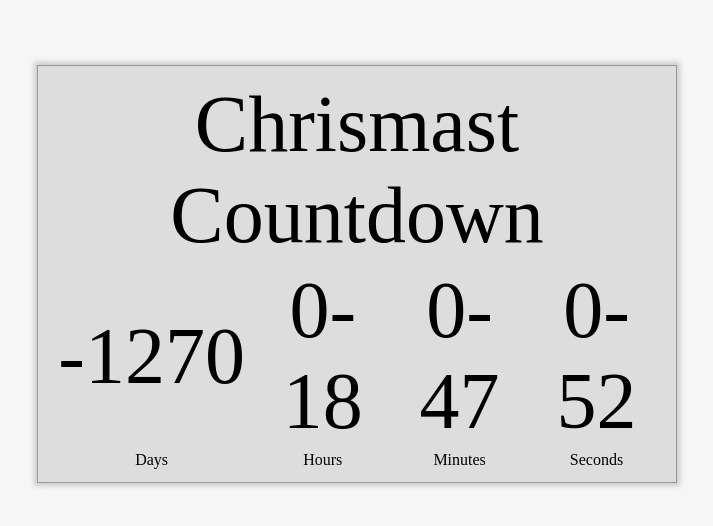
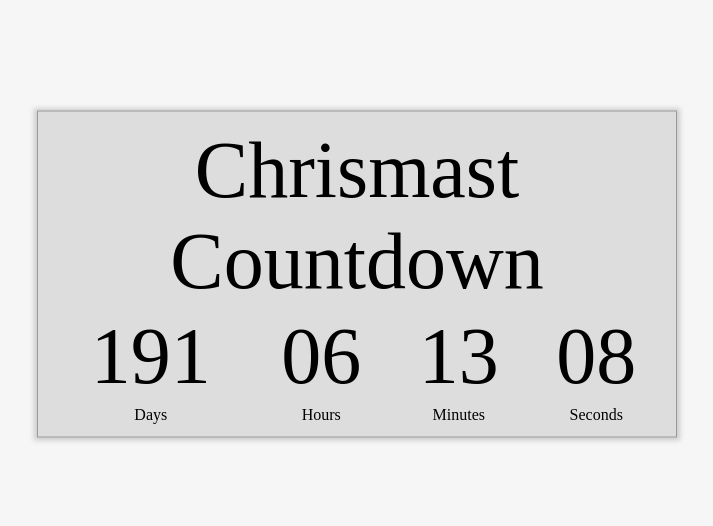
Before and after one commit to vincentiusronalto/chrismast-countdown, a plain HTML site: page index.html in a window 1280 px wide. Shown: the part 126-652 px from the top of the page, without its empty margins (283-996 px from the left). Drawn offline with Linux system fonts and the light colour scheme.

Commit message:
Update index.html

```diff
--- a/index.html
+++ b/index.html
@@ -44,7 +44,7 @@
 
 			function countdown(){
 				var now = new Date();
-				var eventDate = new Date(2017, 11, 25);
+				var eventDate = new Date(2021, 11, 25);
 				var currentTime = now.getTime();
 				var eventTime = eventDate.getTime();
 
```
